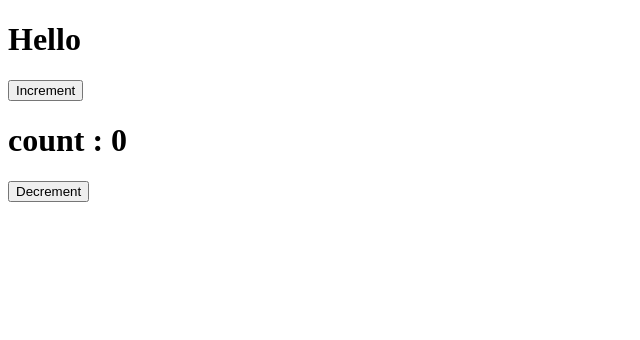
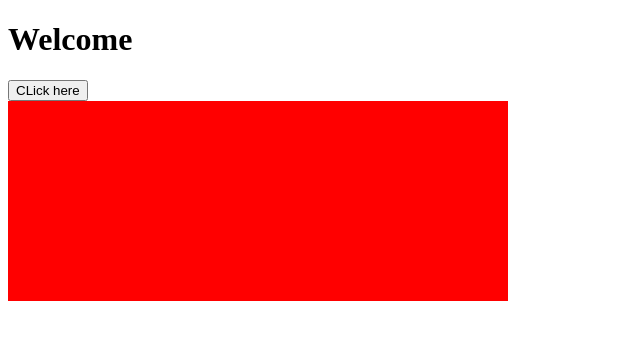
Before and after one commit to git-tusharr/react-practice, a React (Vite) app: page / in a window 1280 px wide. Shown: the top 340 px of the page, without its empty margins (0-640 px from the left). Built offline with nearby package versions, Linux system fonts and the light colour scheme.

Commit message:
change color toolkit

```diff
--- a/src/App.jsx
+++ b/src/App.jsx
@@ -1,16 +1,18 @@
 import { useSelector,useDispatch } from "react-redux";
-import { increment,decrement } from "./counterSlice";
+import { colorChange } from "./colorSlice";
 
 const App=()=>{
 
-  const mycount=useSelector(state=>state.mycounter.count);
+  const bgcolor=useSelector(state=>state.mycolor.color);
   const dispatch=useDispatch();
   return(
     <>
-    <h1>Hello</h1>
-    <button onClick={()=>{dispatch(increment())}}>Increment</button>
-    <h1>count : {mycount}</h1>
-    <button onClick={()=>{dispatch(decrement())}}>Decrement</button>
+    <h1>Welcome</h1>
+    <button onClick={()=>{dispatch(colorChange())}}>CLick here</button>
+    <div style={{width:"500px",height:"200px",backgroundColor:bgcolor}} >
+
+
+    </div>
 
 
     </>
--- /dev/null
+++ b/src/colorSlice.jsx
@@ -0,0 +1,19 @@
+import { createSlice } from "@reduxjs/toolkit";
+
+const colorSlice=createSlice({
+    name:"mycolor",
+    initialState:{
+        color:"red"
+    },
+
+    reducers:{
+        colorChange:(state)=>{
+            state.color="green";
+        }
+    }
+
+
+})
+
+export const {colorChange}=colorSlice.actions;
+export default colorSlice.reducer;
--- a/src/counterSlice.jsx
+++ /dev/null
@@ -1,22 +0,0 @@
-import { createSlice } from "@reduxjs/toolkit";
-
-const counterSlice=createSlice({
-    name:"myCounter",
-    initialState:{
-        count:0
-    },
-
-    reducers:{
-        increment:(state)=>{
-            state.count=state.count+1;
-        },
-        decrement:(state)=>{
-            state.count=state.count-1;
-        }
-    }
-
-
-})
-
-export const {increment,decrement}=counterSlice.actions;
-export default counterSlice.reducer;
--- a/src/store.jsx
+++ b/src/store.jsx
@@ -1,9 +1,9 @@
 import { configureStore } from "@reduxjs/toolkit";
-import myReducer from "./counterSlice"
+import colorReducer from "./colorSlice"
 
 const store =configureStore({
     reducer:{
-        mycounter:myReducer
+        mycolor:colorReducer
     }
 })
 export default store;
```
